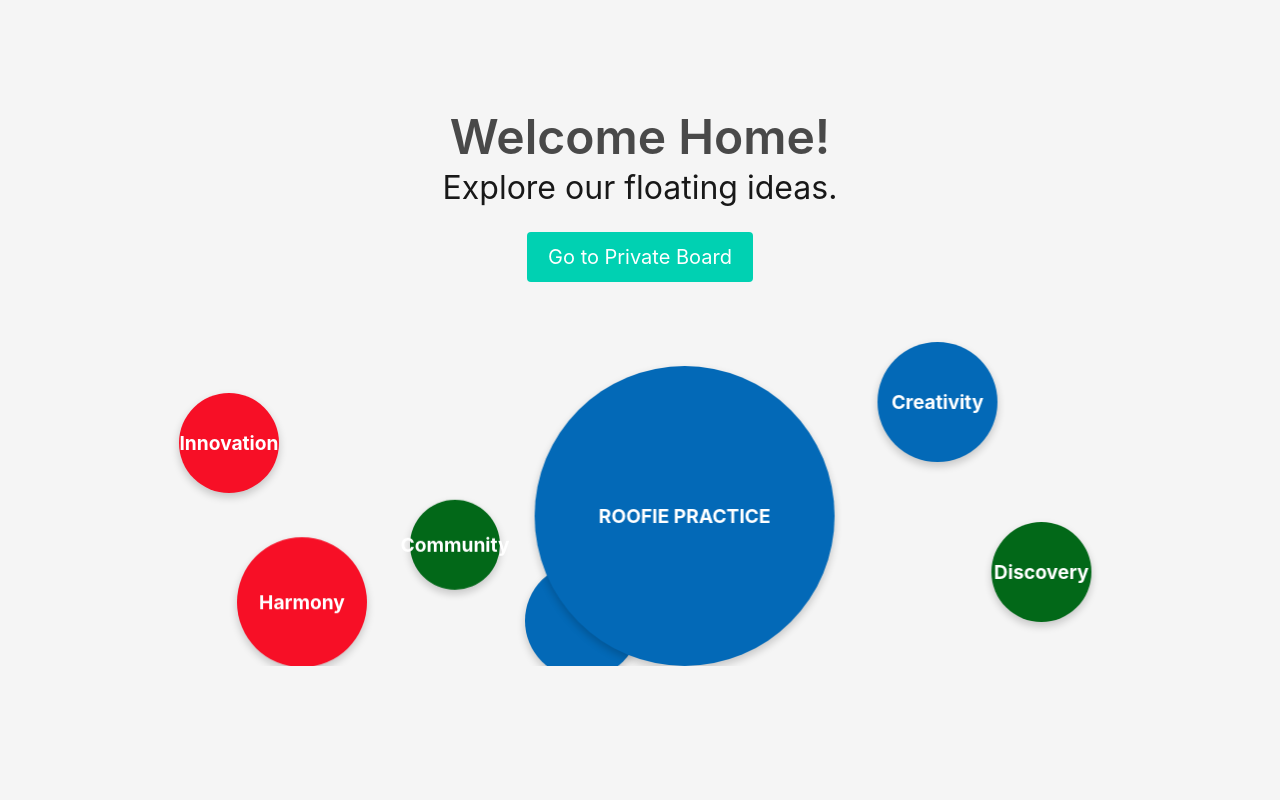
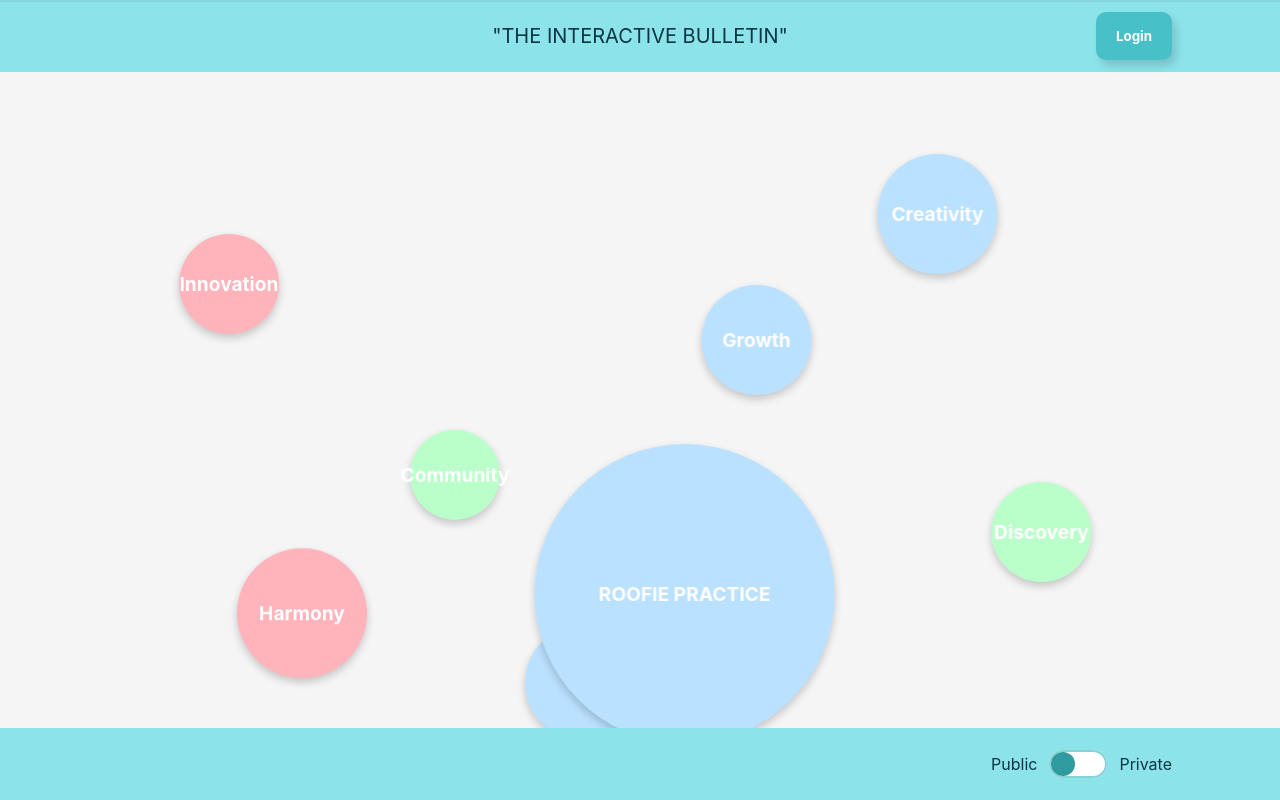
Before and after one commit to vmadh2/MASTERCHEFS, a Vue app: page / in a window 1280 px wide. Built offline with nearby package versions, Linux system fonts and the light colour scheme.

Commit message:
v home board top bottom bars visual

```diff
--- a/src/components/HomeBoard.vue
+++ b/src/components/HomeBoard.vue
@@ -1,16 +1,16 @@
 <template>
-  <section class="hero is-fullheight is-light">
-    <div class="hero-body is-align-items-center" style="display:flex; align-items:center;">
-      <div class="container has-text-centered" style="width:100%;">
-        <h1 class="title is-1">Welcome Home!</h1>
-        <h2 class="subtitle is-3">Explore our floating ideas.</h2>
+  <!-- Top bar (fixed) matching provided design -->
+  <header class="topbar">
+    <div class="topbar-inner">
+      <div class="topbar-title">"THE INTERACTIVE BULLETIN"</div>
+      <button class="login-btn">Login</button>
+    </div>
+  </header>
 
-        <!-- Bulma button linking to Private Board -->
-        <div style="margin: 1.5rem 0;">
-          <router-link to="/private-board" class="button is-primary is-medium">
-            Go to Private Board
-          </router-link>
-        </div>
+  <section class="hero is-light">
+    <div class="hero-body is-align-items-center">
+      <div class="container has-text-centered stretch" style="width:100%;">
+
 
   <div class="bubble-container" ref="bubbleContainer">
           <div
@@ -26,6 +26,17 @@
       </div>
     </div>
   </section>
+
+  <!-- Bottom bar (fixed) like the screenshot) -->
+  <footer class="bottombar">
+    <div class="bottombar-inner">
+      <div class="bottombar-left">Public</div>
+      <div class="bottombar-toggle" role="switch" aria-checked="false">
+        <div class="toggle-track"><div class="toggle-thumb"></div></div>
+      </div>
+      <div class="bottombar-right">Private</div>
+    </div>
+  </footer>
 </template>
 
 <script>
@@ -47,21 +58,17 @@ export default {
       // reactive container dimensions
       containerWidth: 0,
       containerHeight: 0,
-  containerLeft: 0,
-  containerTop: 0,
     };
   },
   methods: {
     // Update container size when mounted or resized
     updateContainerSize() {
-        const el = this.$refs.bubbleContainer;
-        if (el) {
-          const rect = el.getBoundingClientRect();
-          this.containerWidth = rect.width || 0;
-          this.containerHeight = rect.height || 0;
-          this.containerLeft = rect.left || 0;
-          this.containerTop = rect.top || 0;
-        }
+      const el = this.$refs.bubbleContainer;
+      if (el) {
+        // measure the container that holds bubbles
+        this.containerWidth = el.clientWidth || 0;
+        this.containerHeight = el.clientHeight || 0;
+      }
     },
 
     bubbleStyle(bubble) {
@@ -79,26 +86,29 @@ export default {
       };
 
       if (w > 0 && h > 0) {
+        // clamp bubble size so it never exceeds container proportions
+        const maxAllowed = Math.min(w * 0.6, h * 0.6);
+        const sizeClamp = Math.min(size, Math.max(24, maxAllowed));
+
         // desired position based on percentage values stored in bubble.x/y
-        let leftPx = (bubble.x / 100) * w + this.containerLeft;
-        let topPx = (bubble.y / 100) * h + this.containerTop;
+        let leftPx = (bubble.x / 100) * w;
+        let topPx = (bubble.y / 100) * h;
 
-        // ensure bubble stays fully inside viewport
-        const viewportW = window.innerWidth;
-        const viewportH = window.innerHeight;
+        // ensure bubble stays fully inside container
+        const maxLeft = Math.max(0, w - sizeClamp);
+        const maxTop = Math.max(0, h - sizeClamp);
 
-        const maxLeftInViewport = Math.max(0, viewportW - size);
-        const maxTopInViewport = Math.max(0, viewportH - size);
+        leftPx = Math.max(0, Math.min(leftPx, maxLeft));
+        topPx = Math.max(0, Math.min(topPx, maxTop));
 
-        leftPx = Math.max(this.containerLeft, Math.min(leftPx, this.containerLeft + Math.min(w - size, maxLeftInViewport - this.containerLeft)));
-        topPx = Math.max(this.containerTop, Math.min(topPx, this.containerTop + Math.min(h - size, maxTopInViewport - this.containerTop)));
-
-        // Convert back to positions relative to container for absolute positioning
-        style.left = `${leftPx - this.containerLeft}px`;
-        style.top = `${topPx - this.containerTop}px`;
+        style.width = `${sizeClamp}px`;
+        style.height = `${sizeClamp}px`;
+        style.lineHeight = `${sizeClamp}px`;
+        style.left = `${leftPx}px`;
+        style.top = `${topPx}px`;
         style.transform = 'none';
       } else {
-        // fallback: use percent positioning and center the bubble at that point
+        // fallback: percent positioning (should rarely happen)
         style.left = `${bubble.x}%`;
         style.top = `${bubble.y}%`;
         style.transform = 'translate(-50%, -50%)';
@@ -125,10 +135,9 @@ export default {
 .bubble-container {
   position: relative;
   width: 100%;
-  height: 45vh; /* Reduced so content fits within viewport */
-  max-height: 55vh;
-  overflow: hidden;
-  margin: 1.5rem auto;
+  height: calc(100vh - 72px - 72px); /* fill exact space between bars */
+  overflow: visible; /* allow shadows to show and prevent clipping */
+  margin: 0 auto;
 }
 
 .bubble {
@@ -149,21 +158,108 @@ export default {
 /* Ensure the hero-body centers its content vertically */
 .hero-body {
   display: flex;
+  align-items: stretch;
+  justify-content: center;
+  padding-top: 72px; /* reserve space for top bar */
+  padding-bottom: 72px; /* reserve space for bottom bar */
+}
+
+.container.stretch { height: calc(100vh - 72px - 72px); }
+
+/* Top bar styles */
+.topbar {
+  position: fixed;
+  top: 0;
+  left: 0;
+  right: 0;
+  height: 72px;
+  background: #8de3ea; /* soft cyan like photo */
+  box-shadow: 0 2px 0 rgba(0,0,0,0.06) inset;
+  z-index: 1000;
+}
+.topbar-inner {
+  max-width: 1100px;
+  margin: 0 auto;
+  height: 100%;
+  display: flex;
   align-items: center;
   justify-content: center;
-  padding-top: 0.5rem;
-  padding-bottom: 0.5rem;
+  position: relative;
 }
+.topbar-title {
+  font-size: 20px;
+  color: #073642;
+}
+.login-btn {
+  position: absolute;
+  right: 18px;
+  top: 12px;
+  height: 48px;
+  padding: 0 20px;
+  border-radius: 10px;
+  background: #48c0c8;
+  color: white;
+  font-weight: 700;
+  border: none;
+  box-shadow: 4px 6px 8px rgba(0,0,0,0.15);
+  cursor: pointer;
+}
+.login-btn:active { transform: translateY(1px); }
+
+/* Ensure page content appears below the fixed topbar */
+.container { padding-top: 1rem; }
+
+/* Bottom bar styles */
+.bottombar {
+  position: fixed;
+  left: 0;
+  right: 0;
+  bottom: 0;
+  height: 72px;
+  background: #8de3ea;
+  z-index: 1000;
+}
+.bottombar-inner {
+  max-width: 1100px;
+  margin: 0 auto;
+  height: 100%;
+  display: flex;
+  align-items: center;
+  justify-content: flex-end;
+  gap: 12px;
+  padding-right: 18px;
+}
+.bottombar-left, .bottombar-right { color: #073642; }
+.bottombar-toggle { display: flex; align-items: center; }
+.toggle-track {
+  width: 58px;
+  height: 28px;
+  background: #fff;
+  border-radius: 20px;
+  box-shadow: inset 0 0 0 2px #86d2d7;
+  display: flex;
+  align-items: center;
+  padding: 2px;
+}
+.toggle-thumb {
+  width: 24px;
+  height: 24px;
+  background: #2f9b9f;
+  border-radius: 50%;
+}
+
+/* Make bubble-container fill available vertical space between bars */
+.hero.is-light { padding-top: 0; padding-bottom: 0; }
 
 /* Pastel Colors */
 .is-pastel-red {
-  background-color: #f70f26  /* Light Coral */
+  background-color: #ffb3ba; /* Light Coral */
 }
 .is-pastel-green {
-  background-color: #0369b7; /* Light Cyan */
+  background-color: #bae1ff; /* Light Cyan */
 }
 .is-pastel-blue {
-  background-color: #026818; /* Light Green */
+  background-color: #baffc9; /* Light Green */
 }
 
 
```
